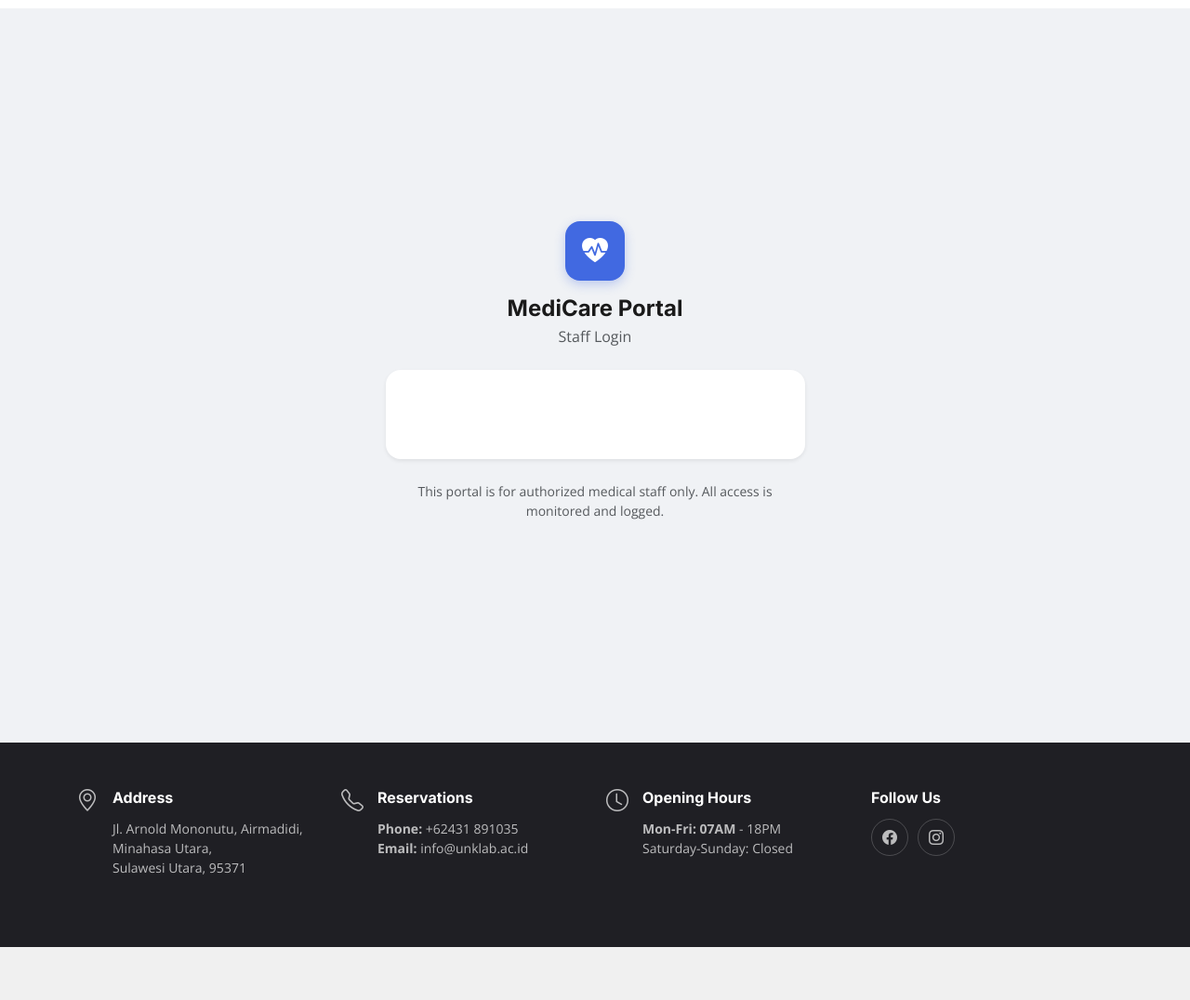
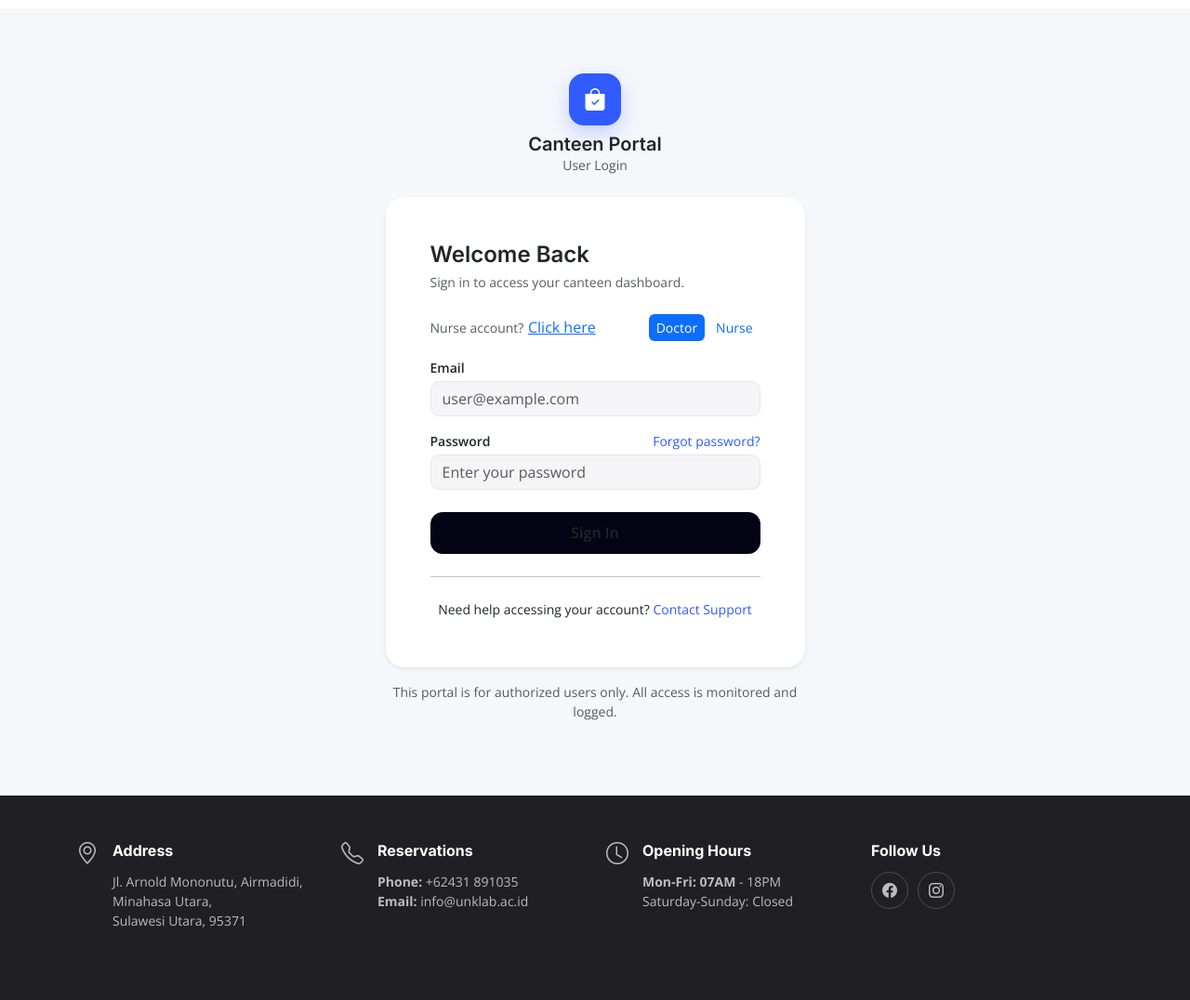
Before and after one commit to SamuelKirojan/Canteen, a PHP site: page /app/views/auth/index.php?r=auth/login in a window 1280 px wide. Shown: the part 81-1157 px from the top of the page at 93% size. Before the commit the page ends 1100 px from the top, so only its background shows below. Run offline with PHP 8.4, Linux system fonts and the light colour scheme.

Commit message:
final revisi?

```diff
--- a/app/views/auth/account.php
+++ b/app/views/auth/account.php
@@ -1,26 +1,26 @@
 <?php
-$active  = ($tab ?? 'doctor');
+$active  = ($tab ?? 'login');
 $error   = $error ?? '';
 $success = $success ?? '';
 ?>
 
-<section class="d-flex align-items-center justify-content-center" style="min-height: 100vh; background:#f0f2f5;">
+<section class="d-flex align-items-center justify-content-center" style="min-height: 100vh; background:#f5f7fb;">
   <div class="container">
     <div class="row justify-content-center">
       <div class="col-lg-5 col-md-7">
 
         <!-- Top logo / title -->
         <div class="text-center mb-4">
-          <div class="d-inline-flex align-items-center justify-content-center rounded-4 mb-3"
-               style="width:64px; height:64px; background:#4169E1; box-shadow:0 4px 12px rgba(65,105,225,.3);">
-            <i class="bi bi-heart-pulse-fill text-white" style="font-size: 1.75rem;"></i>
+          <div class="d-inline-flex align-items-center justify-content-center rounded-4 mb-2"
+               style="width:56px; height:56px; background:#2f5bff; box-shadow:0 8px 20px rgba(47,91,255,.25);">
+            <i class="bi bi-bag-check-fill text-white fs-4"></i>
           </div>
-          <h4 class="mb-1 fw-bold" style="color:#1a1a1a;">MediCare Portal</h4>
-          <div class="text-muted">Staff Login</div>
+          <h5 class="mb-0 fw-semibold">Canteen Portal</h5>
+          <div class="text-muted small">User Login</div>
         </div>
 
         <!-- Card -->
-        <div class="card border-0 shadow-sm" style="border-radius: 1rem;">
+        <div class="card border-0 shadow-sm" style="border-radius: 1.25rem;">
           <div class="card-body p-4 p-md-5">
 
             <!-- Alerts -->
@@ -38,130 +38,124 @@
               </div>
             <?php endif; ?>
 
+            <!-- Header text -->
+            <div class="mb-4">
+              <h4 class="fw-semibold mb-1">Welcome Back</h4>
+              <p class="text-muted mb-0 small">
+                Sign in to access your canteen dashboard.
+              </p>
+            </div>
+
+            <!-- Subtle Sign In / Nurse Login switch (tabs) -->
+            <div class="d-flex justify-content-between align-items-center mb-3 small">
+              <div class="text-muted">
+                <?php if ($active === 'login'): ?>
+                  Nurse account?
+                  <button class="btn btn-link p-0 align-baseline small"
+                          data-bs-toggle="tab" data-bs-target="#pane-nurse" type="button">
+                    Click here
+                  </button>
+                <?php else: ?>
+                  Doctor account?
+                  <button class="btn btn-link p-0 align-baseline small"
+                          data-bs-toggle="tab" data-bs-target="#pane-login" type="button">
+                    Click here
+                  </button>
+                <?php endif; ?>
+              </div>
+
+              <!-- Actual Bootstrap tabs (kept for functionality) -->
+              <ul class="nav nav-pills gap-1" role="tablist">
+                <li class="nav-item" role="presentation">
+                  <button class="nav-link py-1 px-2 <?php echo $active==='login'?'active':''; ?> small"
+                          data-bs-toggle="tab" data-bs-target="#pane-login" type="button" role="tab">
+                    Doctor
+                  </button>
+                </li>
+                <li class="nav-item" role="presentation">
+                  <button class="nav-link py-1 px-2 <?php echo $active==='nurse'?'active':''; ?> small"
+                          data-bs-toggle="tab" data-bs-target="#pane-nurse" type="button" role="tab">
+                    Nurse
+                  </button>
+                </li>
+              </ul>
+            </div>
+
             <!-- Tab Content -->
             <div class="tab-content">
 
               <!-- Doctor Login Tab -->
-              <div id="pane-doctor" class="tab-pane fade <?php echo $active==='doctor'?'show active':''; ?>">
-                <!-- Header text -->
-                <div class="mb-4">
-                  <h4 class="fw-bold mb-2" style="color:#1a1a1a;">Doctor Login</h4>
-                  <p class="text-muted mb-0">
-                    Sign in to access your medical dashboard
-                  </p>
-                </div>
-
+              <div id="pane-login" class="tab-pane fade <?php echo $active==='login'?'show active':''; ?>">
                 <form method="POST" action="index.php?r=auth/login">
                   <div class="mb-3">
-                    <label class="form-label fw-semibold mb-2" style="color:#1a1a1a;">Email</label>
-                    <input type="email" name="email" class="form-control form-control-lg"
-                           placeholder="doctor@hospital.com" required
-                           style="background:#f5f5f5; border:1px solid #e0e0e0; border-radius:.5rem; padding:.75rem 1rem;">
+                    <label class="form-label fw-semibold small mb-1">Email</label>
+                    <input type="email" name="email" class="form-control"
+                           placeholder="user@example.com" required
+                           style="background:#f5f5f7; border-radius:.6rem; border-color:#e5e7f1;">
                   </div>
 
-                  <div class="mb-3">
-                    <div class="d-flex justify-content-between align-items-center mb-2">
-                      <label class="form-label fw-semibold mb-0" style="color:#1a1a1a;">Password</label>
-                      <a href="#" class="text-decoration-none" style="color:#4169E1; font-size:.9rem;">Forgot password?</a>
+                  <div class="mb-2">
+                    <div class="d-flex justify-content-between align-items-center mb-1">
+                      <label class="form-label fw-semibold small mb-0">Password</label>
+                      <a href="#" class="small text-decoration-none" style="color:#2f5bff;">Forgot password?</a>
                     </div>
-                    <input type="password" name="password" class="form-control form-control-lg"
-                           placeholder="••••••••" required
-                           style="background:#f5f5f5; border:1px solid #e0e0e0; border-radius:.5rem; padding:.75rem 1rem;">
+                    <input type="password" name="password" class="form-control"
+                           placeholder="Enter your password" required
+                           style="background:#f5f5f7; border-radius:.6rem; border-color:#e5e7f1;">
                   </div>
 
                   <button type="submit"
-                          class="btn w-100 fw-semibold text-white"
-                          style="background:#050414; border:none; border-radius:.5rem; padding:.875rem 0; font-size:1rem; margin-top:1.5rem;">
+                          class="btn w-100 mt-3 fw-semibold"
+                          style="background:#050414; border-color:#050414; border-radius:.8rem; padding:.6rem 0;">
                     Sign In
                   </button>
                 </form>
-
-                <!-- Switch to Nurse Login Button -->
-                <button class="btn btn-outline-secondary w-100 fw-semibold mt-3"
-                        data-bs-toggle="tab" data-bs-target="#pane-nurse" type="button"
-                        style="border:1px solid #d0d0d0; border-radius:.5rem; padding:.875rem 0; font-size:1rem; color:#555;">
-                  Nurse Login
-                </button>
-
-                <!-- Help text -->
-                <div class="text-center mt-4">
-                  <span class="text-muted">Need help accessing your account?</span>
-                  <a href="#" class="text-decoration-none ms-1" style="color:#4169E1; font-weight:500;">Contact IT Support</a>
-                </div>
               </div>
 
               <!-- Nurse Login Tab -->
               <div id="pane-nurse" class="tab-pane fade <?php echo $active==='nurse'?'show active':''; ?>">
-                <!-- Header text -->
-                <div class="mb-4">
-                  <h4 class="fw-bold mb-2" style="color:#1a1a1a;">Nurse Login</h4>
-                  <p class="text-muted mb-0">
-                    Sign in to access your medical dashboard
-                  </p>
-                </div>
-
                 <form method="POST" action="index.php?r=admin/login">
                   <div class="mb-3">
-                    <label class="form-label fw-semibold mb-2" style="color:#1a1a1a;">Email</label>
-                    <input type="email" name="email" class="form-control form-control-lg"
-                           placeholder="nurse@hospital.com" required
-                           style="background:#f5f5f5; border:1px solid #e0e0e0; border-radius:.5rem; padding:.75rem 1rem;">
+                    <label class="form-label fw-semibold small mb-1">Email</label>
+                    <input type="email" name="email" class="form-control"
+                           placeholder="nurse@example.com" required
+                           style="background:#f5f5f7; border-radius:.6rem; border-color:#e5e7f1;">
                   </div>
 
-                  <div class="mb-3">
-                    <div class="d-flex justify-content-between align-items-center mb-2">
-                      <label class="form-label fw-semibold mb-0" style="color:#1a1a1a;">Password</label>
-                      <a href="#" class="text-decoration-none" style="color:#4169E1; font-size:.9rem;">Forgot password?</a>
+                  <div class="mb-2">
+                    <div class="d-flex justify-content-between align-items-center mb-1">
+                      <label class="form-label fw-semibold small mb-0">Password</label>
+                      <a href="#" class="small text-decoration-none" style="color:#2f5bff;">Forgot password?</a>
                     </div>
-                    <input type="password" name="password" class="form-control form-control-lg"
-                           placeholder="••••••••" required
-                           style="background:#f5f5f5; border:1px solid #e0e0e0; border-radius:.5rem; padding:.75rem 1rem;">
+                    <input type="password" name="password" class="form-control"
+                           placeholder="Enter your password" required
+                           style="background:#f5f5f7; border-radius:.6rem; border-color:#e5e7f1;">
                   </div>
 
                   <button type="submit"
-                          class="btn w-100 fw-semibold text-white"
-                          style="background:#050414; border:none; border-radius:.5rem; padding:.875rem 0; font-size:1rem; margin-top:1.5rem;">
+                          class="btn w-100 mt-3 fw-semibold"
+                          style="background:#050414; border-color:#050414; border-radius:.8rem; padding:.6rem 0;">
                     Sign In
                   </button>
                 </form>
-
-                <!-- Switch to Doctor Login Button -->
-                <button class="btn btn-outline-secondary w-100 fw-semibold mt-3"
-                        data-bs-toggle="tab" data-bs-target="#pane-doctor" type="button"
-                        style="border:1px solid #d0d0d0; border-radius:.5rem; padding:.875rem 0; font-size:1rem; color:#555;">
-                  Doctor Login
-                </button>
-
-                <!-- Help text -->
-                <div class="text-center mt-4">
-                  <span class="text-muted">Need help accessing your account?</span>
-                  <a href="#" class="text-decoration-none ms-1" style="color:#4169E1; font-weight:500;">Contact IT Support</a>
-                </div>
               </div>
             </div>
 
-            <!-- Hidden nav tabs for functionality only -->
-            <ul class="nav nav-pills d-none" role="tablist">
-              <li class="nav-item" role="presentation">
-                <button class="nav-link <?php echo $active==='doctor'?'active':''; ?>"
-                        data-bs-toggle="tab" data-bs-target="#pane-doctor" type="button" role="tab">
-                  Doctor
-                </button>
-              </li>
-              <li class="nav-item" role="presentation">
-                <button class="nav-link <?php echo $active==='nurse'?'active':''; ?>"
-                        data-bs-toggle="tab" data-bs-target="#pane-nurse" type="button" role="tab">
-                  Nurse
-                </button>
-              </li>
-            </ul>
+            <!-- Divider -->
+            <hr class="my-4">
+
+            <!-- Help / IT support text -->
+            <div class="text-center small mb-1">
+              Need help accessing your account?
+              <a href="#" class="text-decoration-none" style="color:#2f5bff;">Contact Support</a>
+            </div>
 
           </div>
         </div>
 
         <!-- Bottom legal note -->
-        <p class="text-center text-muted mt-4 mb-0" style="font-size:.875rem;">
-          This portal is for authorized medical staff only. All access is monitored and logged.
+        <p class="text-center text-muted small mt-3 mb-0">
+          This portal is for authorized users only. All access is monitored and logged.
         </p>
 
       </div>
```
